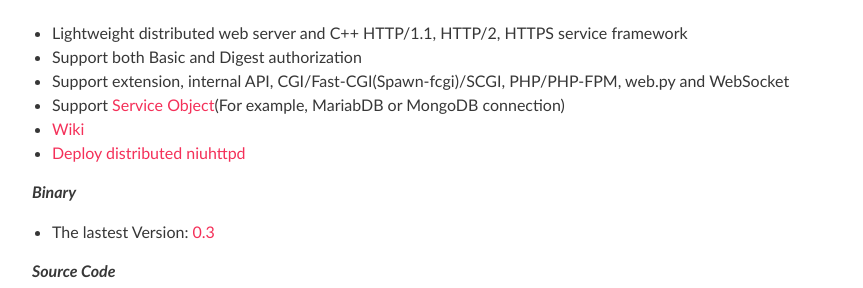
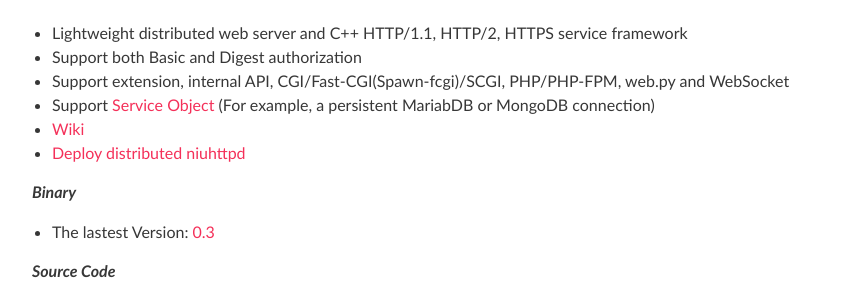
Before and after one commit to uplusware/uplusware.github.io, a Jekyll site: the page index.html, which Jekyll copies as it is, in a window 1280 px wide and 900 px high, scrolled down 1341 px. Shown: the part 165-453 px from the top of the window, without its empty margins (208-1071 px from the left). Built offline with Jekyll 4.4.1, drawn with Linux system fonts in a browser that asks for light colours.

Commit message:
Create index.html

```diff
--- a/index.html
+++ b/index.html
@@ -86,7 +86,7 @@
 			<li>Lightweight distributed web server and C++ HTTP/1.1, HTTP/2, HTTPS service framework</li>
 			<li>Support both Basic and Digest authorization</li>
 			<li>Support extension, internal API, CGI/Fast-CGI(Spawn-fcgi)/SCGI, PHP/PHP-FPM, web.py and WebSocket</li>
-			<li>Support <a href="https://github.com/uplusware/niuhttpd/wiki/Service-Object" target="_blank">Service Object</a>(For example, MariabDB or MongoDB connection)</li>
+			<li>Support <a href="https://github.com/uplusware/niuhttpd/wiki/Service-Object" target="_blank">Service Object</a> (For example, a persistent MariabDB or MongoDB connection)</li>
 			<li><a href="https://github.com/uplusware/niuhttpd/wiki" target="_blank">Wiki</a></li>
            <li><a href="https://github.com/uplusware/niuhttpd/wiki/Deploy-distributed-niuhttpd" target="_blank">Deploy distributed niuhttpd</a></li>
 		</ul>
```
